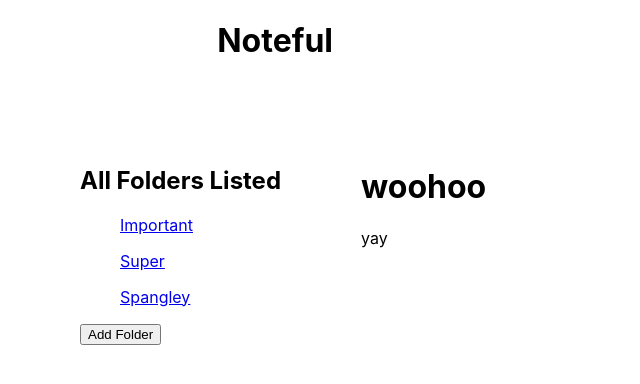
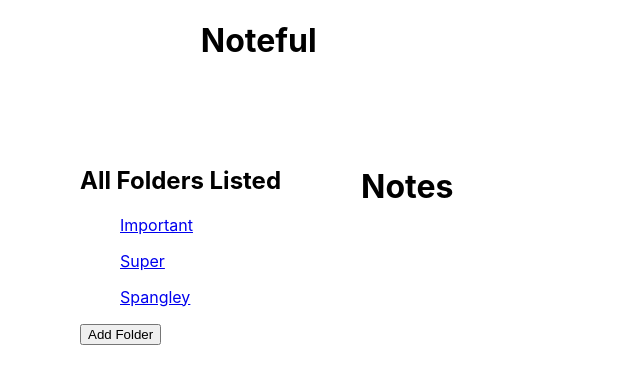
Before and after one commit to rae-shaw/Noteful-Assignment, a React (Create React App) app: page /folder/Important in a window 1280 px wide. Shown: the top 384 px of the page, without its empty margins (0-640 px from the left). Built offline with nearby package versions, Linux system fonts and the light colour scheme.

Commit message:
everything working except highlighting folders

```diff
--- a/src/NotesMain/NotesMain.js
+++ b/src/NotesMain/NotesMain.js
@@ -18,17 +18,17 @@ export default function NotesMain(props){
 			</div>
 		);
 	}else{
-		console.log('props from NotesMain else', props)
+		console.log ('props from NotesMain else', props.info.notes)
+		console.log('notes.folderID from NotesMain else', props.info.notes.folderId)
 		console.log ('params folderId', props.routerProps.match.params.folderId)
 		const notesFiltered = props.info.notes.filter(notes =>
-			props.info.notes.folderId === props.routerProps.match.params.folderId)
+			notes.folderId === props.routerProps.match.params.folderId)
 		console.log ('notesFiltered', notesFiltered)
 		const notesToRender= notesFiltered.map((note,i) => (<NotesItem {...note} key={i} />))
 		return(
 			<div className='body'>
-				<h1>woohoo</h1>
+				<h1>Notes</h1>
 				<div>
-					yay
 					{notesToRender}
 				</div>
 			</div>)
```
